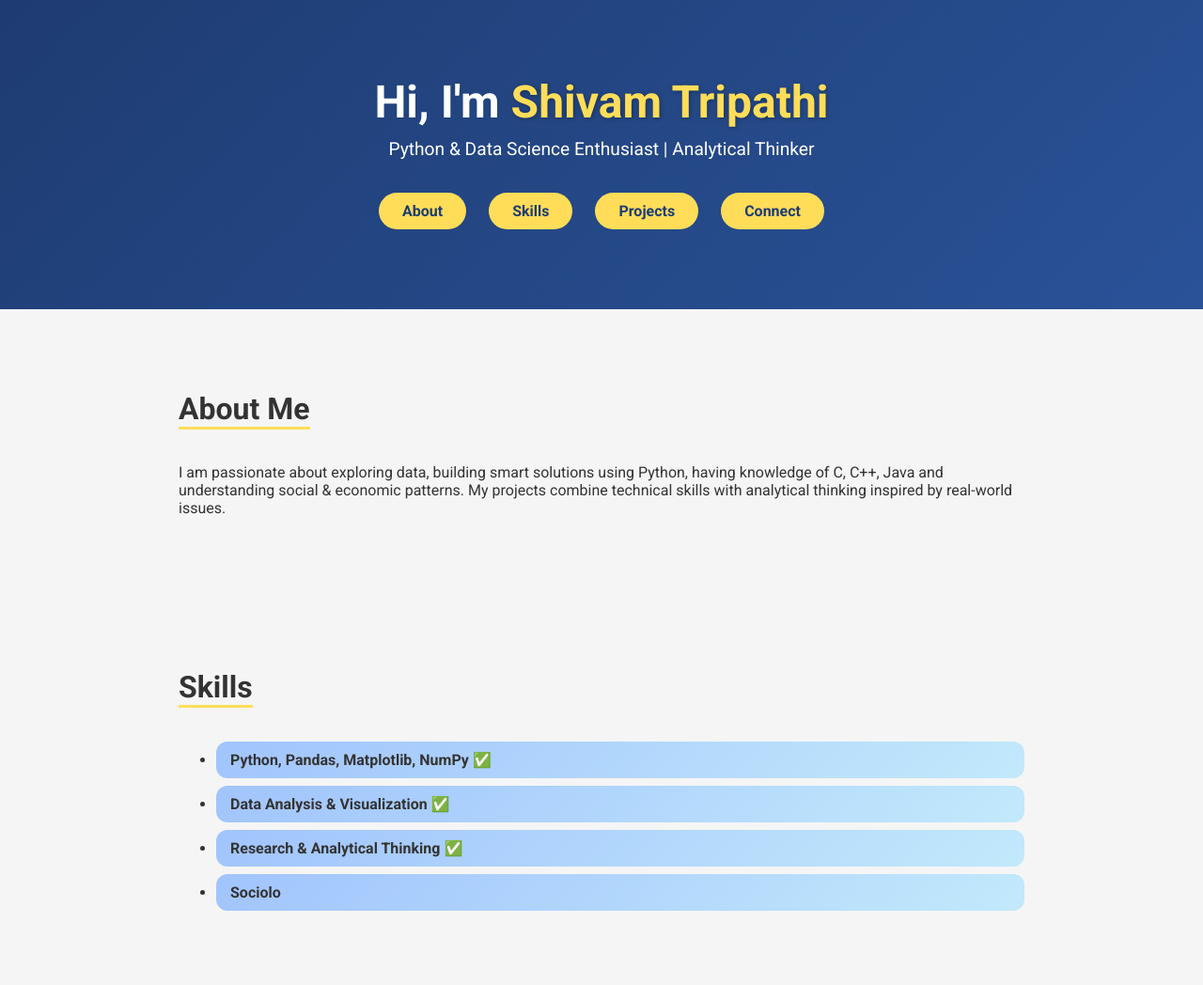
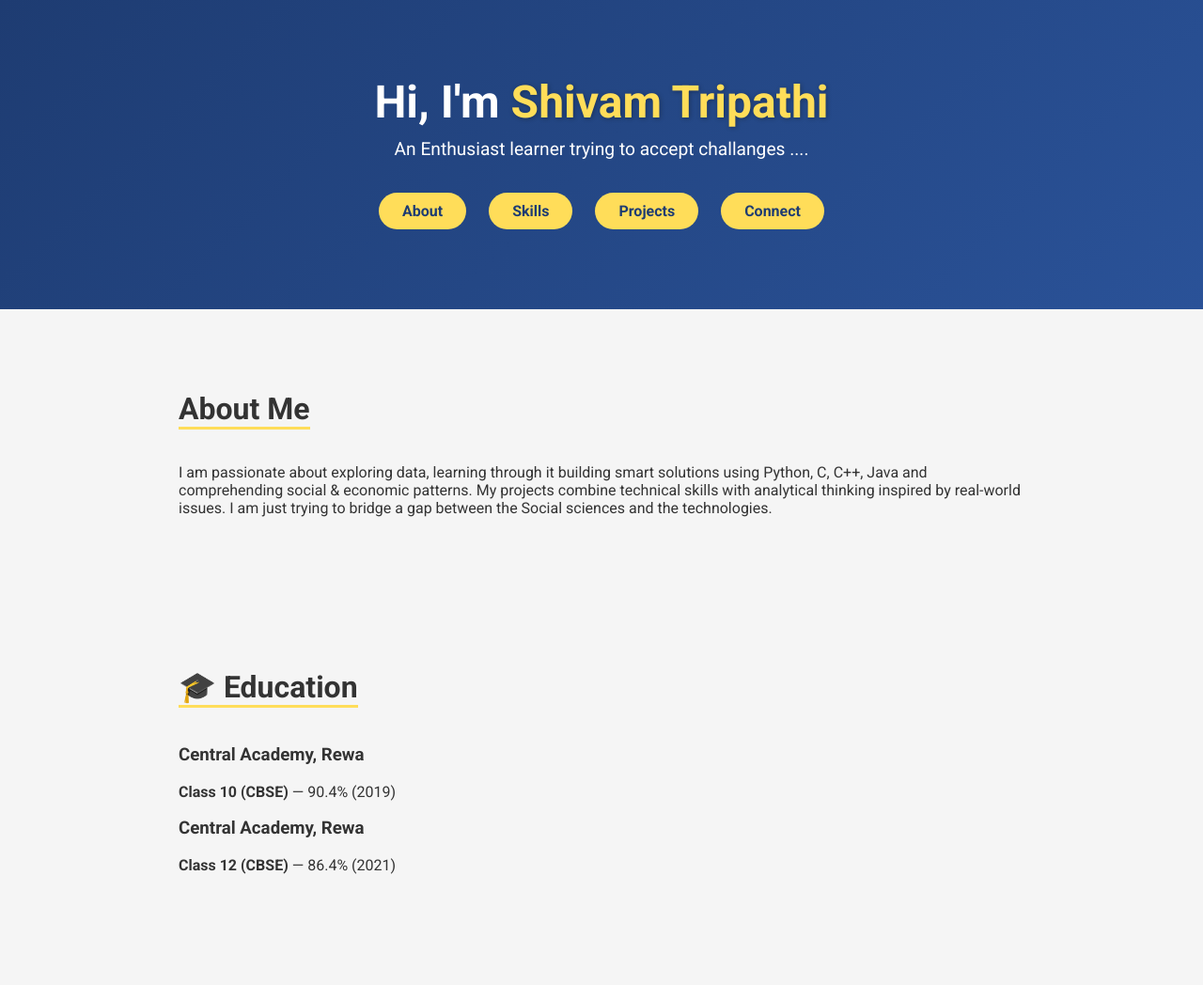
Before and after one commit to Shivvu-crypto/portfolio, a plain HTML site: page index.html in a window 1280 px wide. Shown: the top 1048 px of the page at 94% size. Drawn offline with Linux system fonts and the light colour scheme.

Commit message:
Update index.html

```diff
--- a/index.html
+++ b/index.html
@@ -8,12 +8,11 @@
   <link rel="stylesheet" href="style.css">
 </head>
 <body>
-
-  <!-- Header -->
+ <!-- Header -->
   <header>
     <div class="header-content">
       <h1>Hi, I'm <span id="dynamic-name"></span></h1>
-      <p>Python & Data Science Enthusiast | Analytical Thinker</p>
+      <p> An Enthusiast learner trying to accept challanges .... </p>
       <nav>
         <a href="#about" class="btn">About</a>
         <a href="#skills" class="btn">Skills</a>
@@ -22,18 +21,29 @@
       </nav>
     </div>
   </header>
-
-  <!-- About Section -->
+   <!-- About Section -->
   <section id="about" class="fade-in">
     <h2>About Me</h2>
-    <p>I am passionate about exploring data, building smart solutions using Python,  having knowledge of  C, C++, Java  and understanding social & economic patterns. My projects combine technical skills with analytical thinking inspired by real-world issues.</p>
+    <p>I am passionate about exploring data, learning through it  building smart solutions using Python,  C, C++, Java and comprehending social & economic patterns. My projects combine technical skills with analytical thinking inspired by real-world issues.
+    I am just trying to bridge a gap between the Social sciences and the technologies.</p>
   </section>
-
-  <!-- Skills Section -->
-  <section id="skills" class="fade-in">
+  <!-- Education -->
+  <section id="education">
+    <h2>🎓 Education</h2>
+    <div class="edu-card">
+      <h3>Central Academy, Rewa</h3>
+      <p><strong>Class 10 (CBSE)</strong> — 90.4% (2019)</p>
+    </div>
+    <div class="edu-card">
+      <h3>Central Academy, Rewa</h3>
+      <p><strong>Class 12 (CBSE)</strong> — 86.4% (2021)</p>
+    </div>
+   </section>
+   <!-- Skills Section -->
+   <section id="skills" class="fade-in">
     <h2>Skills</h2>
     <ul id="dynamic-skills"></ul>
-  </section>
+   </section>
 
   <!-- Projects Section -->
   <section id="projects" class="fade-in">
@@ -51,7 +61,6 @@
       <p>Mini-project showing economic patterns & social trends using data analysis.</p>
     </div>
   </section>
-
   <!-- Contact Section -->
   <section id="contact" class="fade-in">
     <h2>Connect with Me</h2>
```
